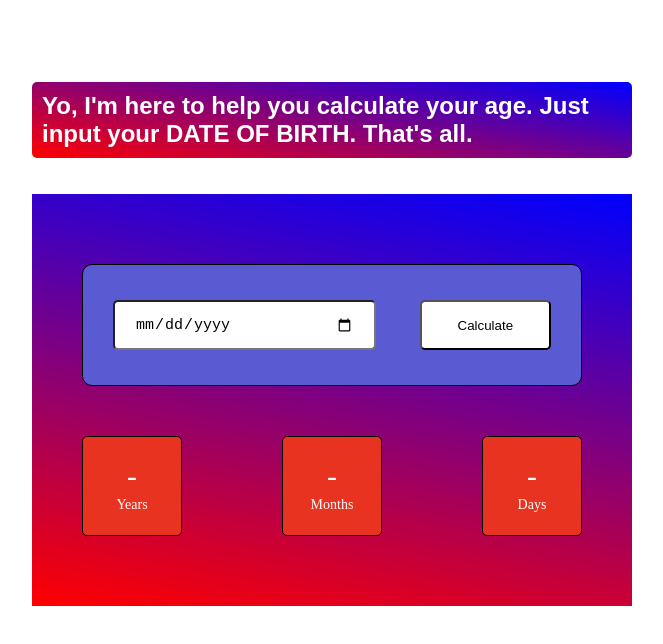
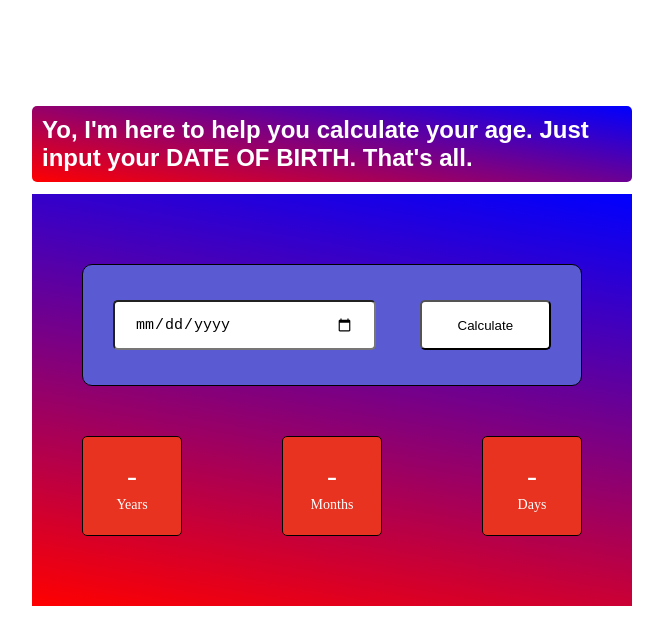
Before and after one commit to ZurielTemmy/Age-Calculator, a plain HTML site: page index.html in a window 1280 px wide. Shown: the whole page, without its empty margins (308-971 px from the left). Drawn offline with Linux system fonts and the light colour scheme.

Commit message:
Update style.css

```diff
--- a/style.css
+++ b/style.css
@@ -11,7 +11,7 @@ h2 {
     position: absolute;
     transform: translate(-50%, -50%);
     left: 50%;
-    top: 15%;
+    top: 18%;
     font-family: sans-serif;
     color: white;
     padding: 10px;
```
